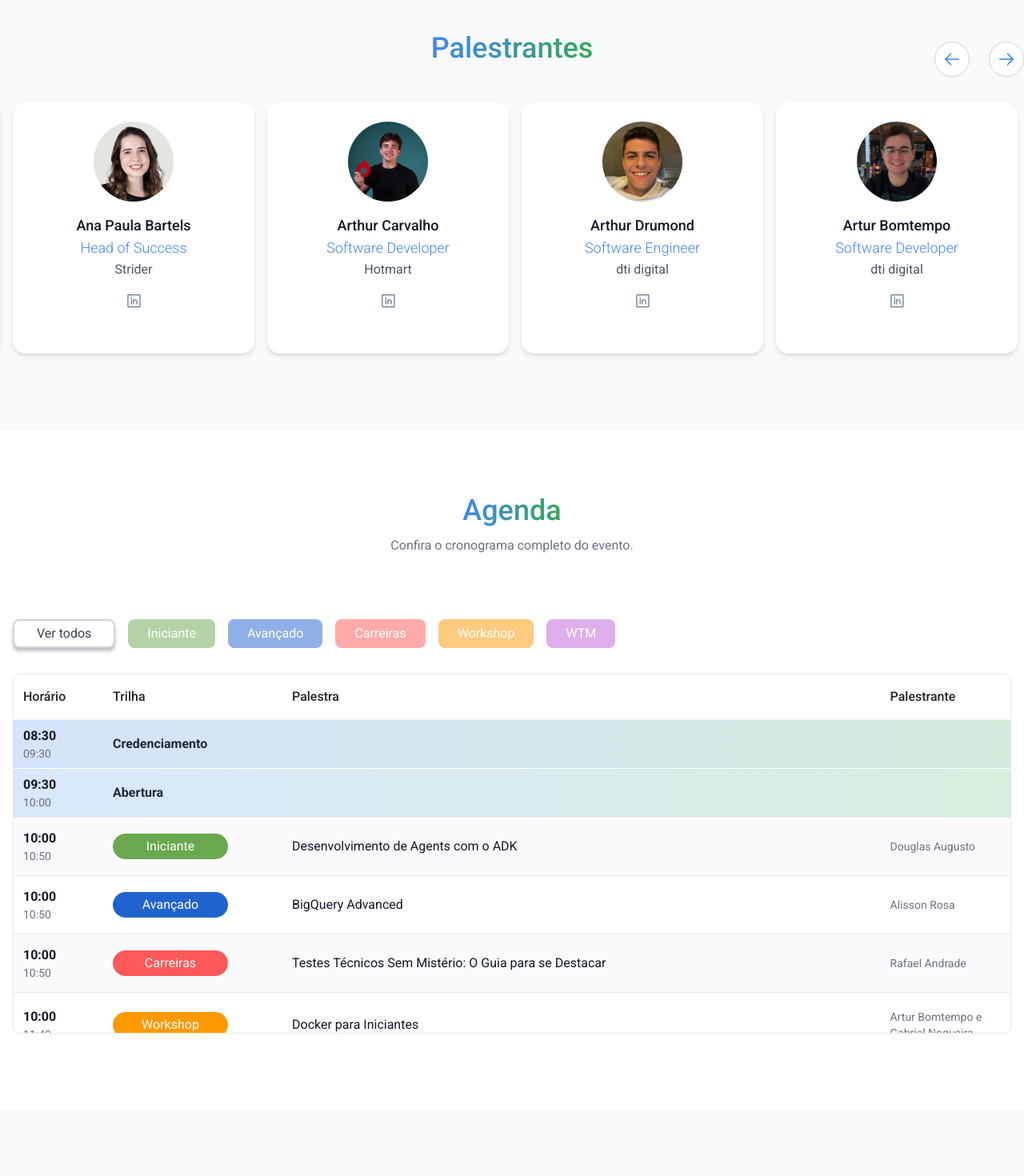
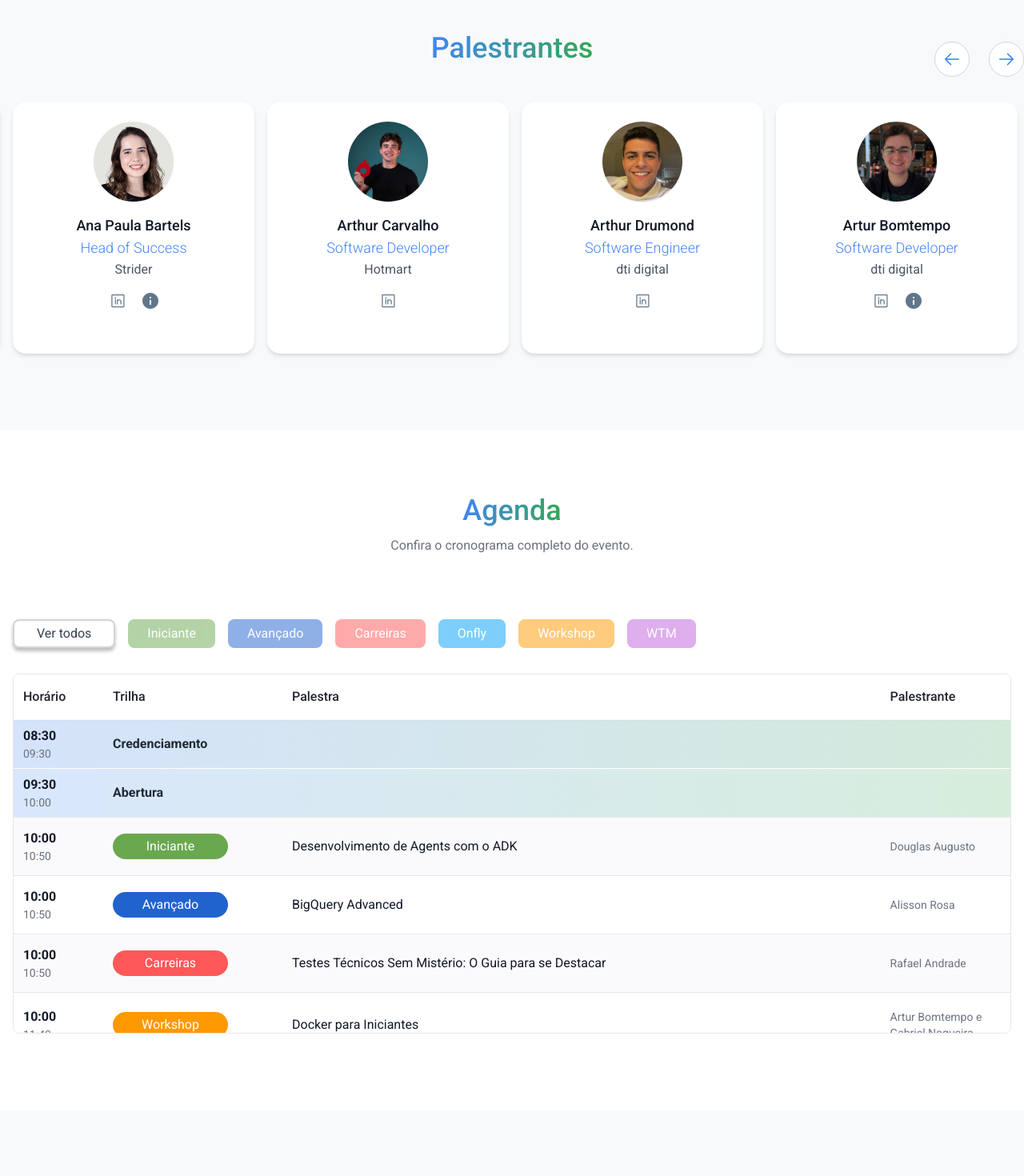
Before and after one commit to gdg-bh/site-oficial, a React (Vite) app: page /devfest in a window 1280 px wide. Shown: the part 1880-3350 px from the top of the page at 80% size. Built offline with nearby package versions, Linux system fonts and the light colour scheme.

Commit message:
Add Mariana Almeida to speakers and update schedule with new sessions

```diff
--- a/src/components/pages/DevFest/Schedule/index.tsx
+++ b/src/components/pages/DevFest/Schedule/index.tsx
@@ -48,6 +48,13 @@ const scheduleData = [
         speaker: 'Ana Carolina',
     },
     {
+        start: '10:00',
+        end: '10:50',
+        track: 'Onfly',
+        title: 'Em Breve',
+        speaker: 'Em Breve',
+    },
+    {
         start: '10:50',
         end: '11:40',
         track: 'Iniciante',
@@ -76,6 +83,13 @@ const scheduleData = [
         speaker: 'Ana Paula Bartels',
     },
     {
+        start: '10:50',
+        end: '11:40',
+        track: 'Onfly',
+        title: 'Em Breve',
+        speaker: 'Em Breve',
+    },
+    {
         start: '11:40',
         end: '12:30',
         track: 'Iniciante',
@@ -102,6 +116,13 @@ const scheduleData = [
         track: 'WTM',
         title: 'Mentoria',
         speaker: 'Fernanda Costa',
+    },
+    {
+        start: '11:40',
+        end: '12:30',
+        track: 'Onfly',
+        title: 'Em Breve',
+        speaker: 'Em Breve',
     },
     {
         start: '12:30',
@@ -144,6 +165,13 @@ const scheduleData = [
         speaker: 'Rafaela Marcolino',
     },
     {
+        start: '13:40',
+        end: '14:30',
+        track: 'Onfly',
+        title: 'Em Breve',
+        speaker: 'Em Breve',
+    },
+    {
         start: '14:30',
         end: '15:20',
         track: 'Iniciante',
@@ -170,6 +198,13 @@ const scheduleData = [
         track: 'WTM',
         title: 'Mentoria',
         speaker: 'Luiza Maria Taroni Naves',
+    },
+    {
+        start: '14:30',
+        end: '15:20',
+        track: 'Onfly',
+        title: 'Em Breve',
+        speaker: 'Em Breve',
     },
     {
         start: '15:20',
@@ -200,6 +235,13 @@ const scheduleData = [
         speaker: 'Izabela Cançado',
     },
     {
+        start: '15:20',
+        end: '16:10',
+        track: 'Onfly',
+        title: 'Em Breve',
+        speaker: 'Em Breve',
+    },
+    {
         start: '16:10',
         end: '16:30',
         title: 'Encerramento + Sorteios + Foto oficial',
@@ -215,7 +257,7 @@ const tracks = [
     { name: 'Iniciante', color: '#6AA84F' },
     { name: 'Avançado', color: '#2163CE' },
     { name: 'Carreiras', color: '#FF5858' },
-    // { name: 'Onfly', color: '#009EFB' },
+    { name: 'Onfly', color: '#009EFB' },
     { name: 'Workshop', color: '#FF9900' },
     { name: 'WTM', color: '#BE60DC' },
 ];
--- a/src/components/pages/DevFest/Speakers/index.tsx
+++ b/src/components/pages/DevFest/Speakers/index.tsx
@@ -17,7 +17,7 @@ import JorgeMauroGonçalves from '../../../../assets/palestrantes/Jorge_Mauro_Go
 import JuliaVasconcelos from '../../../../assets/palestrantes/Julia_Vasconcelos.jpg';
 import JulianaConde from '../../../../assets/palestrantes/Juliana_Conde.jpg';
 import LuizaNaves from '../../../../assets/palestrantes/Luiza_Naves.jpg';
-import MarianaMendonca from '../../../../assets/palestrantes/Mariana_Mendonca.jpeg';
+import MarianaAlmeida from '../../../../assets/palestrantes/Mariana_Almeida.jpeg';
 import MateusPereira from '../../../../assets/palestrantes/Mateus_Pereira.jpeg';
 import NicoleBarra from '../../../../assets/palestrantes/Nicole_Barra.png';
 import PedroRosemberg from '../../../../assets/palestrantes/Pedro_Rosemberg.jpeg';
@@ -47,7 +47,7 @@ export default function Speakers() {
             name: 'Ana Paula Bartels',
             role: 'Head of Success',
             description: 'Strider',
-            links: { linkedin: 'https://www.linkedin.com/in/anapaulabartels/' },
+            links: { linkedin: 'https://www.linkedin.com/in/anapaulabartels/', post: 'https://www.linkedin.com/posts/gdg-bh_devfestbh-gdgbh-devfest-activity-7384181350305775617-KcWi' },
         },
         {
             photoUrl: ArthurCarvalho,
@@ -68,14 +68,14 @@ export default function Speakers() {
             name: 'Artur Bomtempo',
             role: 'Software Developer',
             description: 'dti digital',
-            links: { linkedin: 'https://www.linkedin.com/in/artur-bomtempo/' },
+            links: { linkedin: 'https://www.linkedin.com/in/artur-bomtempo/', post: 'https://www.linkedin.com/posts/gdg-bh_devfestbh-gdgbh-devfest-activity-7384904217540313088-enKk' },
         },
         {
             photoUrl: CamillaMartins,
             name: 'Camilla Martins',
             role: 'Specialist Site Realiabitity Engineer',
             description: 'Storyblok',
-            links: { linkedin: 'https://www.linkedin.com/in/camilla-martins-603344115/' },
+            links: { linkedin: 'https://www.linkedin.com/in/camilla-martins-603344115/', post: 'https://www.linkedin.com/posts/gdg-bh_devfestbh-gdgbh-devfest-activity-7379099955552137216-1SO4' },
         },
         {
             photoUrl: DiegoBorgesFerreira,
@@ -89,28 +89,28 @@ export default function Speakers() {
             name: 'Douglas Augusto',
             role: 'Specialist Customer Engineer',
             description: 'Google',
-            links: { linkedin: 'https://www.linkedin.com/in/douglasaugusto/' },
+            links: { linkedin: 'https://www.linkedin.com/in/douglasaugusto/', post: 'https://www.linkedin.com/posts/gdg-bh_devfestbh-gdgbh-devfest-activity-7382348118618603520-Wa25' },
         },
         {
             photoUrl: ElianaLimadaFonseca,
             name: 'Eliana Fonseca',
             role: 'Professora',
             description: 'UFRGS',
-            links: { linkedin: 'http://www.linkedin.com/in/eliana-lima-da-fonseca-a99930228' },
+            links: { linkedin: 'http://www.linkedin.com/in/eliana-lima-da-fonseca-a99930228', post: 'https://www.linkedin.com/posts/gdg-bh_devfestbh-gdgbh-devfest-activity-7378750423010119680-mA81/' },
         },
         {
             photoUrl: FernandaCosta,
             name: 'Fernanda Costa',
             role: 'Engenheira de Software',
             description: 'Nubank',
-            links: { linkedin: 'https://www.linkedin.com/in/fernandacosta-tech/' },
+            links: { linkedin: 'https://www.linkedin.com/in/fernandacosta-tech/', post: 'https://www.linkedin.com/posts/gdg-bh_devfestbh-gdgbh-devfest-activity-7384999450273824768-Z7dG' },
         },
         {
             photoUrl: GabrielNogueira,
             name: 'Gabriel Nogueira',
             role: 'Sotware Engineer Intern',
             description: 'WebTech',
-            links: { linkedin: 'https://www.linkedin.com/in/gabriel-nogueira-vieira-resende/' },
+            links: { linkedin: 'https://www.linkedin.com/in/gabriel-nogueira-vieira-resende/', post: 'https://www.linkedin.com/posts/gdg-bh_devfestbh-gdgbh-devfest-activity-7384904217540313088-enKk' },
         },
         {
             photoUrl: IzabelaCancado,
@@ -124,7 +124,7 @@ export default function Speakers() {
             name: 'Jorge Mauro',
             role: 'Software Engineer',
             description: 'Localiza',
-            links: { linkedin: 'https://www.linkedin.com/in/jorge-m-goncalves/' },
+            links: { linkedin: 'https://www.linkedin.com/in/jorge-m-goncalves/', post: 'https://www.linkedin.com/posts/gdg-bh_devfestbh-gdgbh-devfest-activity-7383813070432792576-Cyjn' },
         },
         {
             photoUrl: JuliaVasconcelos,
@@ -148,18 +148,18 @@ export default function Speakers() {
             links: { linkedin: 'https://www.linkedin.com/in/luizanaves/' },
         },
         {
-            photoUrl: MarianaMendonca,
-            name: 'Mariana Mendonça',
+            photoUrl: MarianaAlmeida,
+            name: 'Mariana Almeida',
             role: 'Desenvolvedora de Software',
             description: 'Origami Lab',
-            links: { linkedin: 'https://www.linkedin.com/in/marialmeidam/' },
+            links: { linkedin: 'https://www.linkedin.com/in/marialmeidam/', post: 'https://www.linkedin.com/posts/gdg-bh_devfestbh-gdgbh-devfest-activity-7381351272718823424-poOS' },
         },
         {
             photoUrl: MateusPereira,
             name: 'Mateus Pereira',
             role: 'Partner Solutions Architect',
             description: 'AWS',
-            links: { linkedin: 'https://www.linkedin.com/in/matgpereira/' },
+            links: { linkedin: 'https://www.linkedin.com/in/matgpereira/', post:'https://www.linkedin.com/posts/gdg-bh_devfestbh-gdgbh-devfest-activity-7381270937167527936-z-iG' },
         },
         {
             photoUrl: NicoleBarra,
@@ -173,21 +173,21 @@ export default function Speakers() {
             name: 'Pedro Rosemberg',
             role: 'Segurança da Informação',
             description: 'Fiemg',
-            links: { linkedin: 'https://www.linkedin.com/in/pedrorosemberg/' },
+            links: { linkedin: 'https://www.linkedin.com/in/pedrorosemberg/', post: 'https://www.linkedin.com/posts/gdg-bh_devfestbh-gdgbh-devfest-activity-7383883785957744641-G_s-' },
         },
         {
             photoUrl: RafaelRibeiroAndrade,
             name: 'Rafael Andrade',
             role: 'Lead Software Engineer',
             description: 'Strider',
-            links: { linkedin: 'https://www.linkedin.com/in/rafaelra/' },
+            links: { linkedin: 'https://www.linkedin.com/in/rafaelra/', post: 'https://www.linkedin.com/posts/gdg-bh_devfestbh-gdgbh-devfest-activity-7379476262395842560-EMHP' },
         },
         {
             photoUrl: RafaelaMarcolino,
             name: 'Rafaela Marcolino',
             role: 'Tech Lead',
             description: 'ThoughtWorks',
-            links: { linkedin: 'https://www.linkedin.com/in/rafaela-marcolino/' },
+            links: { linkedin: 'https://www.linkedin.com/in/rafaela-marcolino/', post: 'https://www.linkedin.com/posts/gdg-bh_devfestbh-gdgbh-devfest-activity-7382439878560473088-44Mm' },
         },
         {
             photoUrl: ThaisFalabella,
@@ -215,14 +215,14 @@ export default function Speakers() {
             name: 'Victoria Boaventura',
             role: 'Tech Recruiter',
             description: 'Yellow.rec',
-            links: { linkedin: 'https://www.linkedin.com/in/victoria-boaventura/' },
+            links: { linkedin: 'https://www.linkedin.com/in/victoria-boaventura/', post: 'https://www.linkedin.com/posts/gdg-bh_devfestbh-gdgbh-devfest-activity-7384268907810914304-w38o' },
         },
         {
             photoUrl: YuriFernandes,
             name: 'Yuri Fernandes',
             role: 'Analista de Dados',
             description: 'Vivo Vita',
-            links: { linkedin: 'https://www.linkedin.com/in/yurianalistabi/' },
+            links: { linkedin: 'https://www.linkedin.com/in/yurianalistabi/', post: 'https://www.linkedin.com/posts/gdg-bh_devfestbh-gdgbh-devfest-activity-7382015307407769600-Aa-e' },
         },
     ];
 
--- a/src/components/pages/Home/Impact/index.tsx
+++ b/src/components/pages/Home/Impact/index.tsx
@@ -10,25 +10,25 @@ export default function Impact() {
     const cards = [
         {
             icon: people,
-            number: 4110,
-            title: 'Pessoas',
-            text: 'Participantes já passaram pelos nossos eventos',
+            number: '4.110',
+            title: 'Pessoas Impactadas',
+            text: 'Em eventos, Workshops e Webinars',
         },
         {
             icon: rocket,
-            number: 20,
+            number: '+20',
             title: 'Eventos Realizados',
             text: 'Workshops, palestras e eventos de networking',
         },
         {
             icon: building,
-            number: 18,
+            number: '+20',
             title: 'Empresas Parceiras',
             text: 'Apoiando o crescimento da nossa comunidade',
         },
         {
             icon: medal,
-            number: 3,
+            number: '3',
             title: 'Anos de impacto na comunidade',
             text: 'Construindo conexões desde 2022 com a organização atual',
         },
@@ -49,7 +49,7 @@ export default function Impact() {
                         key={idx}
                         title={card.title}
                         text={card.text}
-                        bigNumber={card.number.toString()}
+                        bigNumber={card.number}
                         icon={card.icon}
                     />
                 ))}
```
Also changed, not shown: src/assets/palestrantes/Mariana_Almeida.jpeg (renamed from src/assets/palestrantes/Mariana_Mendonca.jpeg).
